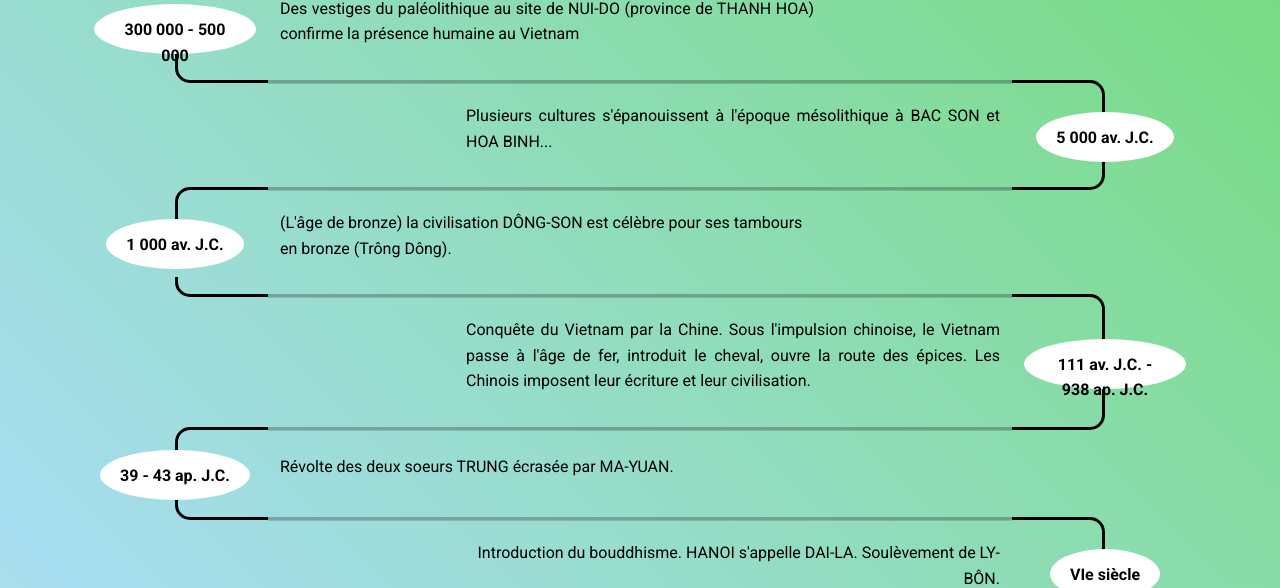
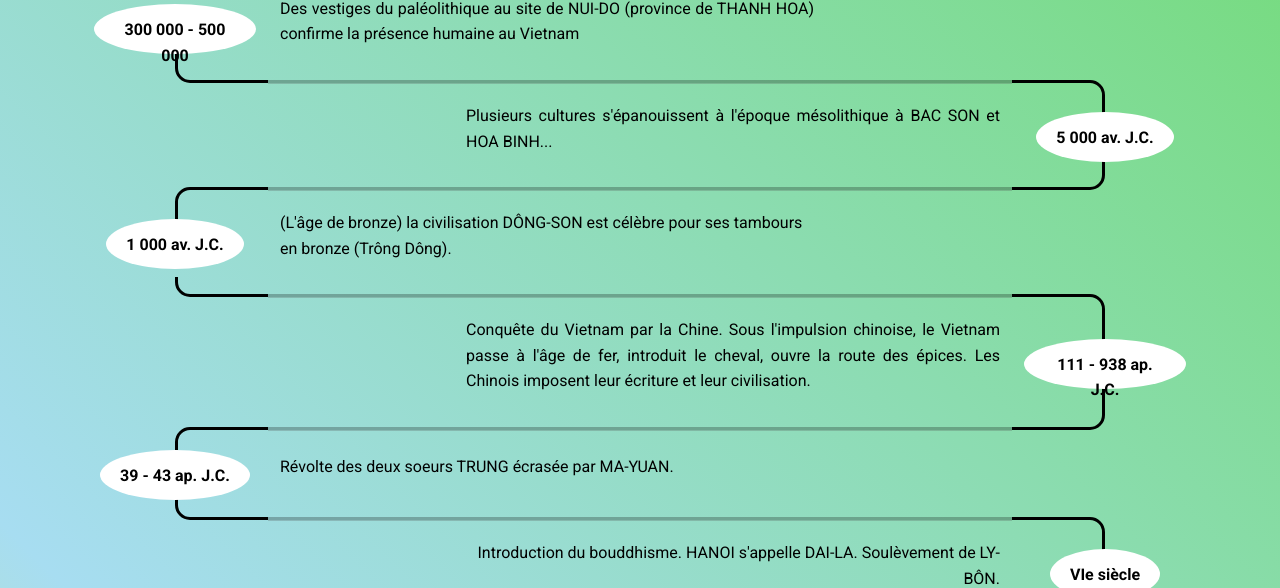
Before and after one commit to zpilia/vietnam_website, a PHP site: page /views/chronologie.php in a window 1280 px wide. Shown: the part 316-904 px from the top of the page. Run offline with PHP 8.4, Linux system fonts and the light colour scheme; some libraries are stand-ins or nearby versions.

Commit message:
Update chronologie.php

```diff
--- a/views/chronologie.php
+++ b/views/chronologie.php
@@ -54,21 +54,25 @@
             .how-it-works.row .col-2 {
                 align-self: stretch;
             }
+
             .how-it-works.row .col-2::after {
                 content: "";
                 position: absolute;
                 border-left: 3px solid black;
                 z-index: 1;
             }
+
             .how-it-works.row .col-2.bottom::after {
                 height: 50%;
                 left: 50%;
                 top: 50%;
             }
+
             .how-it-works.row .col-2.full::after {
                 height: 100%;
                 left: calc(50% - 3px);
             }
+
             .how-it-works.row .col-2.top::after {
                 height: 50%;
                 left: 50%;
@@ -79,38 +83,46 @@
                 padding: 0;
                 height: 40px;
             }
+
             .timeline hr {
                 border-top: 3px solid black;
                 margin: 0;
                 top: 17px;
                 position: relative;
             }
+
             .timeline .col-2 {
                 display: flex;
                 overflow: hidden;
             }
+
             .timeline .corner {
                 border: 3px solid black;
                 width: 100%;
                 position: relative;
                 border-radius: 15px;
             }
+
             .timeline .top-right {
                 left: 50%;
                 top: -50%;
             }
+
             .timeline .left-bottom {
                 left: -50%;
                 top: calc(50% - 3px);
             }
+
             .timeline .top-left {
                 left: -50%;
                 top: -50%;
             }
+
             .timeline .right-bottom {
                 left: 50%;
                 top: calc(50% - 3px);
             }
+
         </style>
 
         <!-- Titre -->
@@ -202,7 +214,7 @@
                         </p>
                     </div>
                     <div class="col-2 text-center full d-inline-flex justify-content-center align-items-center">
-                        <div class="circle font-weight-bold">111 av. J.C. - 938 ap. J.C.</div>
+                        <div class="circle font-weight-bold">111 - 938 ap. J.C.</div>
                     </div>
                 </div>
                 <!--path between 4-5-->
```
